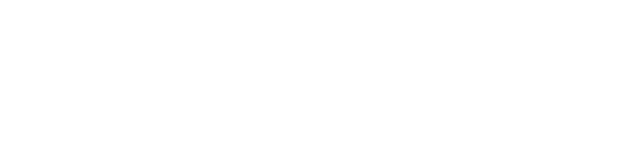
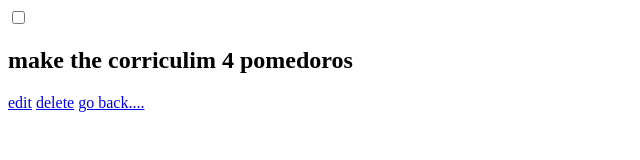
Before and after one commit to gabino1234/Gabino-, a plain HTML site: page show.html in a window 1280 px wide. Shown: the whole page, without its empty margins (0-640 px from the left). Drawn offline with Linux system fonts and the light colour scheme.

Commit message:
Add and tag content for show page

```diff
--- a/show.html
+++ b/show.html
@@ -0,0 +1,23 @@
+<html>
+
+<head>
+    <title>todo list application</title>
+
+
+</head>
+<body>
+    <input type="checkbox">
+    <h2>make the corriculim 4 pomedoros</h2>
+    <a href="#">edit</a>
+    <a href="#">delete</a>
+    <a href="index.html">go back....</a>
+
+
+
+
+
+
+</body>
+
+
+</html>
```
Also changed, not shown: index.html (+6 -1 lines).
